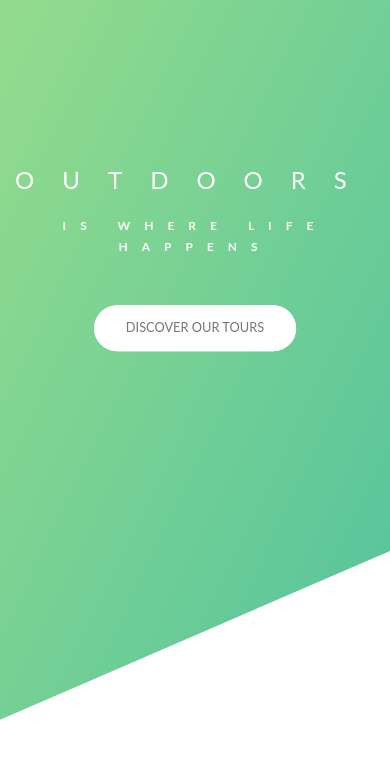
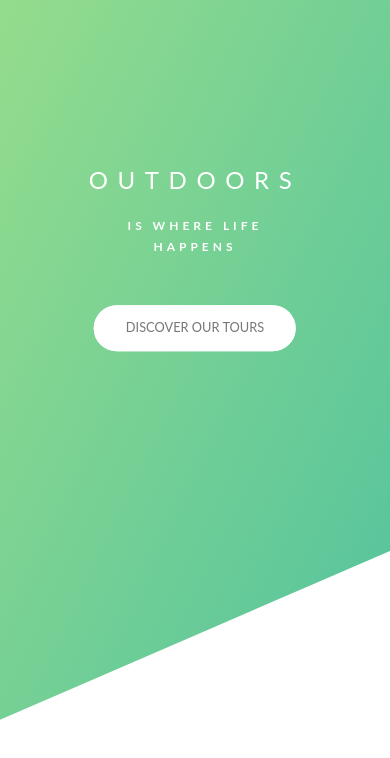
Before and after one commit to elmobarmij/Responsive-header-using-html-and-sass, a website: page index.html in a window 390 px wide. Shown: the part 82-840 px from the top of the page. Drawn offline with Linux system fonts and the light colour scheme.

Commit message:
Responsive

```diff
--- a/sass/main.scss
+++ b/sass/main.scss
@@ -312,9 +312,11 @@ body {
   .heading-primary--main {
     font-size: 3rem;
     margin-bottom: 2rem;
+    letter-spacing: 1.2rem;
   }
 
   .heading-primary--sub {
     font-size: 1.5rem;
+    letter-spacing: 0.5rem;
   }
 }
```
Also changed, not shown: CSS/style.css.
